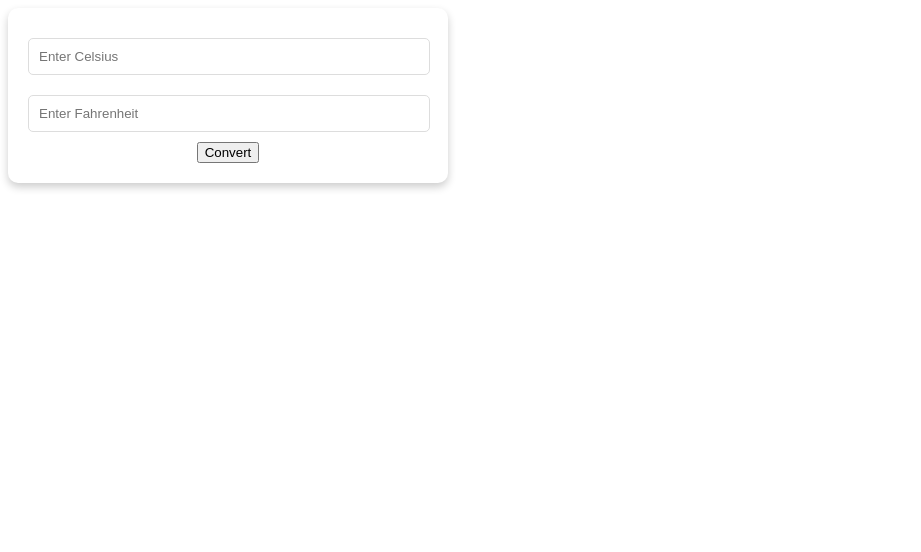
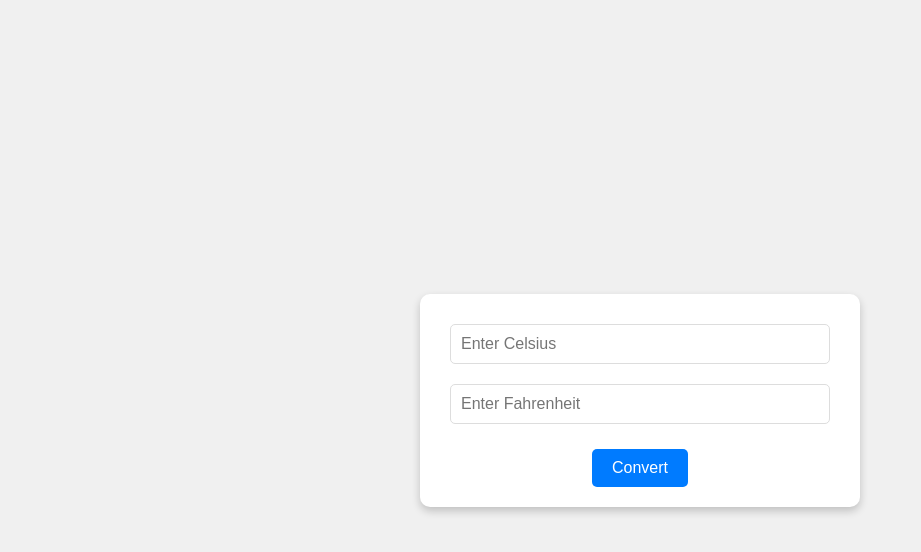
Before and after one commit to sarojamkatel/small-JavascriptProjects, a plain HTML site: page degreeToCelcius/index.html in a window 1280 px wide. Shown: the whole page, without its empty margins (0-921 px from the left). Drawn offline with Linux system fonts and the light colour scheme.

Commit message:
added new project

```diff
--- a/degreeToCelcius/style.css
+++ b/degreeToCelcius/style.css
@@ -1,10 +1,3 @@
-<!DOCTYPE html>
-<html lang="en">
-<head>
-    <meta charset="UTF-8">
-    <meta name="viewport" content="width=device-width, initial-scale=1.0">
-    <title>Celsius to Fahrenheit Converter</title>
-    <style>
 body {
     margin: 0;
     padding: 0;
@@ -38,3 +31,27 @@
     margin: 10px 0;
     border: 1px solid #ddd;
     border-radius: 5px;
+    font-size: 16px;
+    outline: none;
+    box-sizing: border-box;
+}
+
+input[type="number"]:focus {
+    border-color: #007BFF;
+}
+
+button {
+    padding: 10px 20px;
+    border: none;
+    border-radius: 5px;
+    background-color: #007BFF;
+    color: #fff;
+    font-size: 16px;
+    cursor: pointer;
+    transition: background-color 0.3s;
+    margin-top: 15px;
+}
+
+button:hover {
+    background-color: #0056b3;
+}
```
Lines whose indentation alone changed are shown as unchanged.
